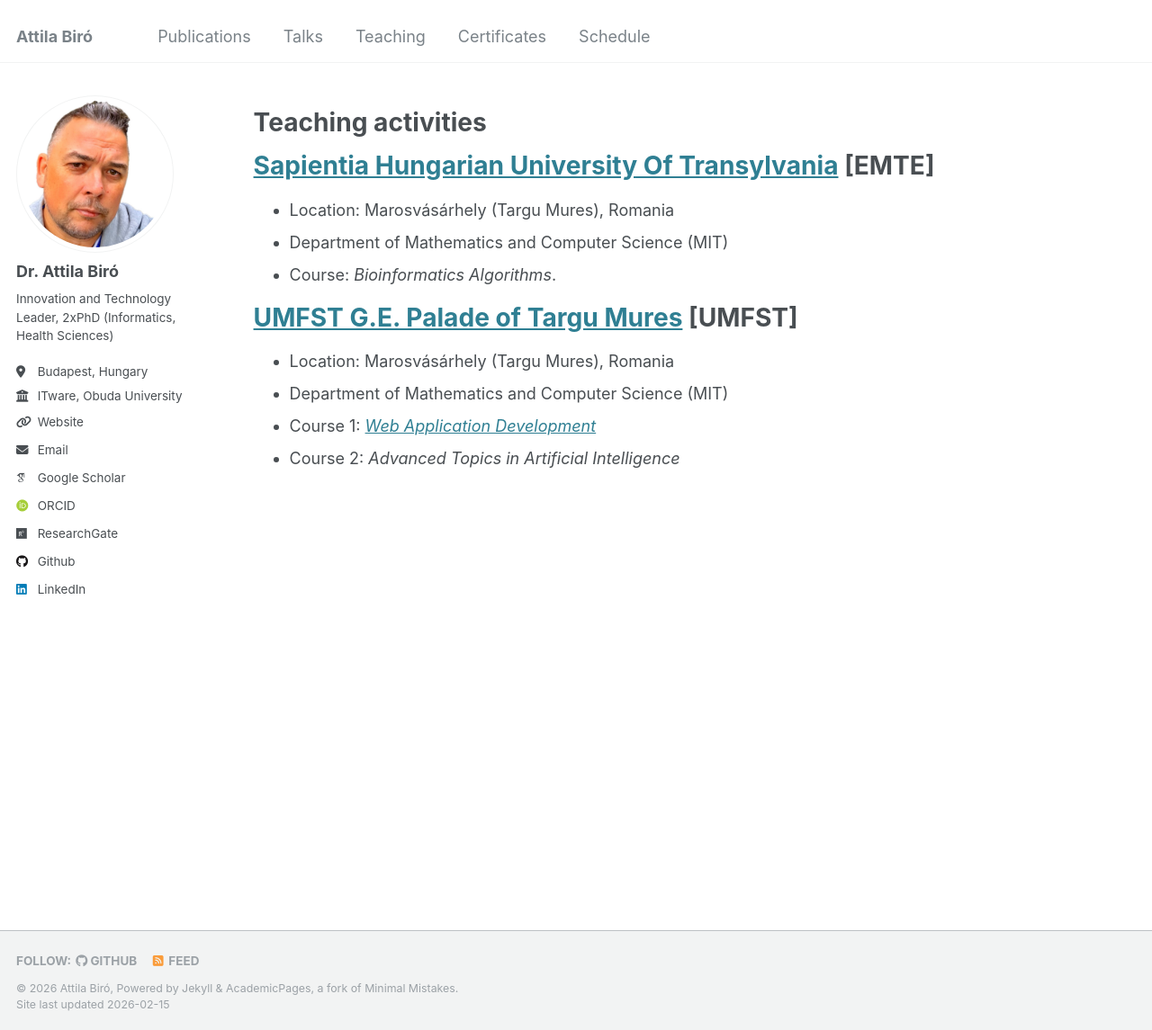
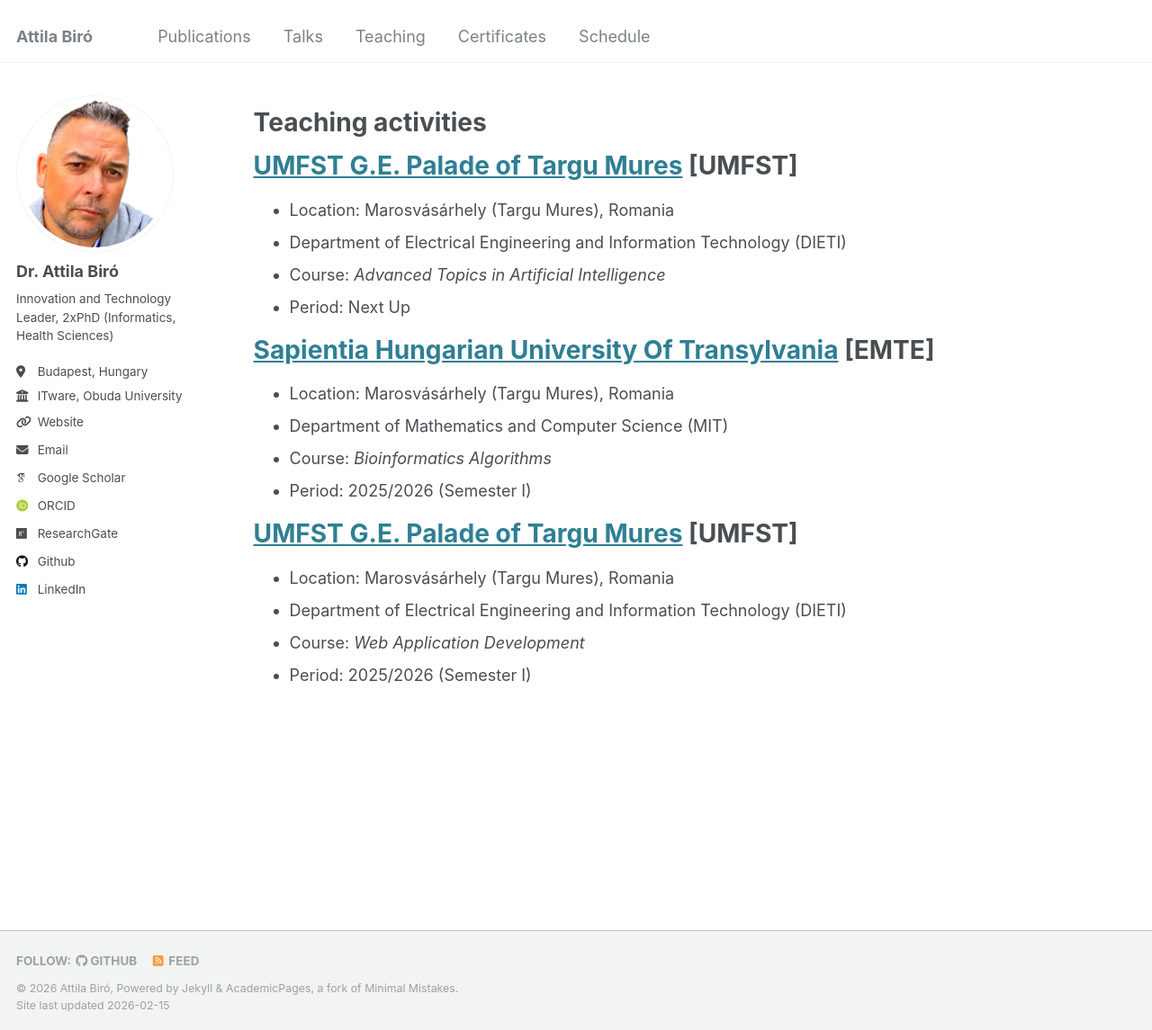
Before and after one commit to biroka/biroka.github.io, a Jekyll site: the page built from _pages/teaching.md, in a window 1280 px wide and 1145 px high. Shown: the whole window at 90% size. Built offline with Jekyll 4.4.1, drawn with Linux system fonts in a browser that asks for light colours; some web fonts are replaced.

Commit message:
Update teaching activities and course details

```diff
--- a/_pages/teaching.md
+++ b/_pages/teaching.md
@@ -8,13 +8,20 @@ author_profile: true
 Teaching activities
 ======
 
+# <a target="_new" href="https://www.umfst.ro/">UMFST G.E. Palade of Targu Mures</a> [UMFST]
+* Location: Marosvásárhely (Targu Mures), Romania
+* Department of Electrical Engineering and Information Technology (DIETI)
+* Course: _Advanced Topics in Artificial Intelligence_
+* Period: Next Up
+
 # <a target="_new" href="https://ms.sapientia.ro/">Sapientia Hungarian University Of Transylvania</a> [EMTE]
 * Location: Marosvásárhely (Targu Mures), Romania
 * Department of Mathematics and Computer Science (MIT)
-* Course: _Bioinformatics Algorithms_.
+* Course: _Bioinformatics Algorithms_
+* Period: 2025/2026 (Semester I)
 
 # <a target="_new" href="https://www.umfst.ro/">UMFST G.E. Palade of Targu Mures</a> [UMFST]
 * Location: Marosvásárhely (Targu Mures), Romania
-* Department of Mathematics and Computer Science (MIT)
-* Course 1: <a target="_new" href="https://umfst.ro/inginerie/informatii-studenti/informatii-specifice-facultatii/orar">_Web Application Development_</a>
-* Course 2: _Advanced Topics in Artificial Intelligence_
+* Department of Electrical Engineering and Information Technology (DIETI)
+* Course: _Web Application Development_
+* Period: 2025/2026 (Semester I)
```
